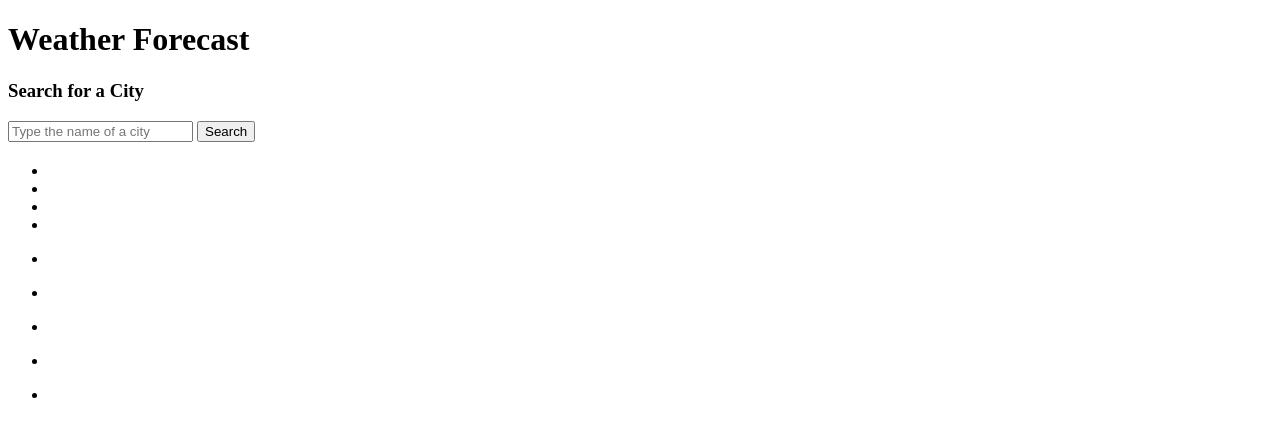
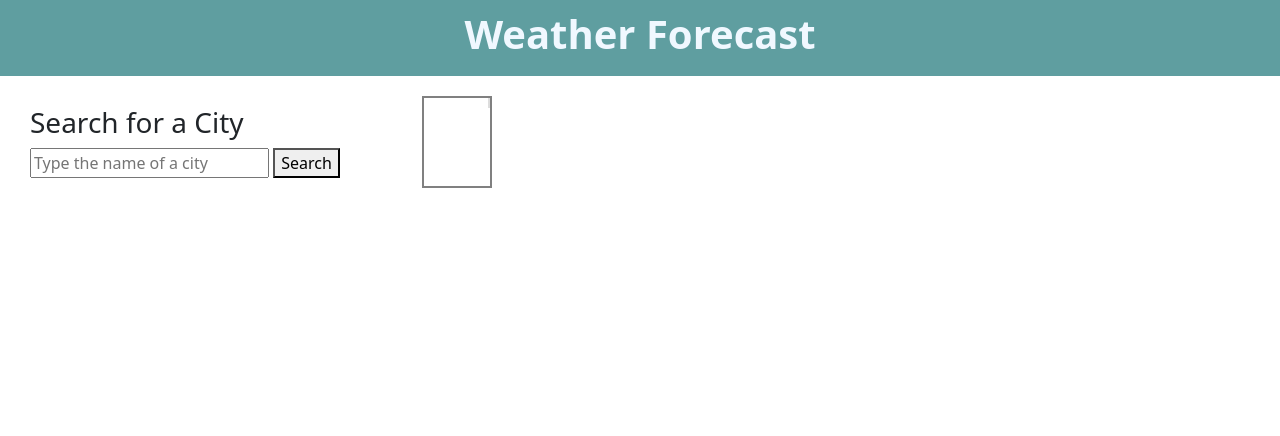
Before and after one commit to G3TSN1P3D/challenge-6-server-api, a plain HTML site: page index.html in a window 1280 px wide. Drawn offline with nearby package versions, Linux system fonts and the light colour scheme.

Commit message:
Latest update

```diff
--- a/assets/scripts/script.js
+++ b/assets/scripts/script.js
@@ -30,9 +30,11 @@ function GetWeatherApi(lat, lon) {
       currentDateUtx = data.current.dt;
       wind = data.current.wind_speed;
       humidity = data.current.humidity;
-      temp = data.current.temp;
+      let tempK = data.current.temp;
       uvIndex = data.current.uvi;
       weatherIcon = data.current.weather[0].icon;
+
+      temp = Math.trunc((tempK - 273.15) * 9/5 + 32);
     })
     .then(getWeatherData);
 }
@@ -45,13 +47,13 @@ function getDate() {
 function getWeatherData() {
   getDate();
   iconE.textContent = `http://openweathermap.org/img/wn/${weatherIcon}@2x.png`;
-  h2Title.textContent = `${cityName.value} ${dateObject} `;
+  h2Title.textContent = `${cityName.value} (${dateObject})`;
 
   // h2Title.appendChild(iconE);
 
-  weatherTemp.textContent = temp;
-  weatherWind.textContent = wind;
-  weatherHumidity.textContent = humidity;
+  weatherTemp.textContent = `${temp} F\u00B0`;
+  weatherWind.textContent = `${wind} MPH`;
+  weatherHumidity.textContent = `${humidity}%`;
   weatherUv.textContent = uvIndex;
 }
 function GetCityApi() {
--- /dev/null
+++ b/assets/styles/style.css
@@ -0,0 +1,35 @@
+.title {
+    background-color: cadetblue;
+    display: flex;
+    justify-content: center;
+    padding: 10px;
+}
+.title h1 {
+    font-weight: 800;
+    color: aliceblue;
+}
+main {
+    display: flex;
+    flex-wrap: wrap;
+}
+.search {
+    display: flex;
+    margin: 20px;
+}
+.search-content {
+    padding: 10px;
+}
+.weather-forecast {
+    display: flex;
+    margin: 20px;
+    border: 2px solid gray;
+    border-width: 100%;
+}
+.h2-title {
+    padding: 5px;
+    margin-left: 5px;
+}
+.weather-content {
+    list-style: none;
+    text-indent: -20px;
+}
--- a/index.html
+++ b/index.html
@@ -4,6 +4,8 @@
     <meta charset="UTF-8">
     <meta http-equiv="X-UA-Compatible" content="IE=edge">
     <meta name="viewport" content="width=device-width, initial-scale=1.0">
+    <link href="https://cdn.jsdelivr.net/npm/bootstrap@5.2.0-beta1/dist/css/bootstrap.min.css" rel="stylesheet" integrity="sha384-0evHe/X+R7YkIZDRvuzKMRqM+OrBnVFBL6DOitfPri4tjfHxaWutUpFmBp4vmVor" crossorigin="anonymous">
+    <link rel="stylesheet" href="./assets/styles/style.css">
     <title>Weather App</title>
 </head>
 <body>
```
